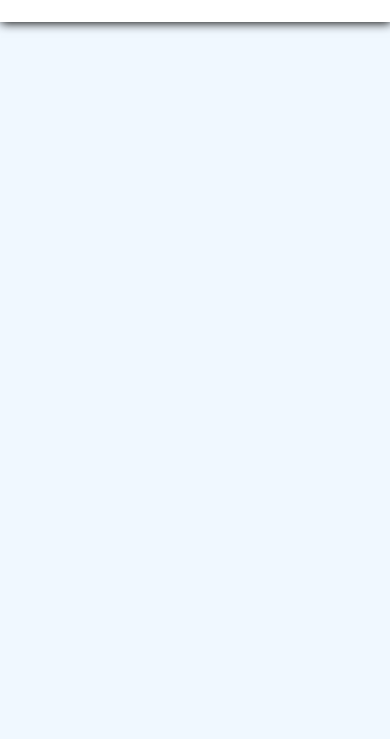
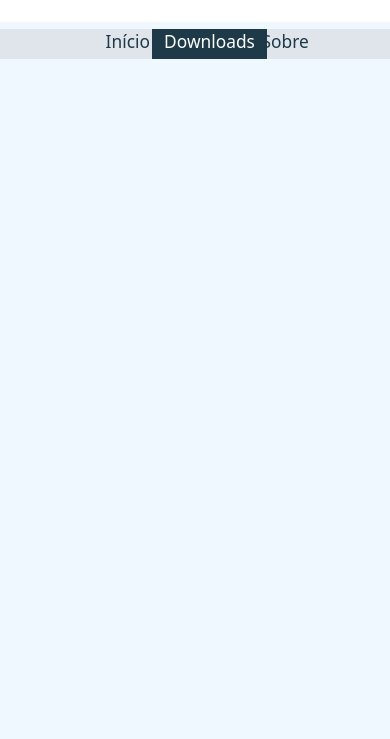
Before and after one commit to brijol/finan-as, a plain HTML site: page htmls/dowloads.html in a window 390 px wide. Shown: the part 105-844 px from the top of the page. Drawn offline with nearby package versions, Linux system fonts and the light colour scheme.

Commit message:
Atualizações

```diff
--- a/htmls/dowloads.html
+++ b/htmls/dowloads.html
@@ -22,6 +22,12 @@
                     menu
             </span>
         </div>
+
+        <div class="opço2" id="opçoes2">
+            <a href="../htmls/index.html" class="opp2" id="ini2" ">Início</a>
+            <a href="../htmls/dowloads.html" class="opp2" style="background-color: #1E3947; color: white;" id="dow2"  >Downloads</a>
+            <a href="../htmls/sobre.html" class="opp2" id="so2"  >Sobre</a>
+        </div>
     </div>
 
 </body>
--- a/styles/media_query.css
+++ b/styles/media_query.css
@@ -150,12 +150,12 @@
 
     div#opçoes2 {
         position: absolute;
-        background-color: rgba(255, 255, 255, 0.541);
-        top: 112%;
+        background-color: rgba(128, 128, 128, 0.158);
+        top: 118%;
         left: 0%;
         width: 100%;
 
-        height: 25px;
+        height: 30px;
         transform: translate(0%, -50%);
         font-family: system-ui, -apple-system, BlinkMacSystemFont, 'Segoe UI', Roboto, Oxygen, Ubuntu, Cantarell, 'Open Sans', 'Helvetica Neue', sans-serif;
         font-size: 13pt;
@@ -171,8 +171,8 @@
         position: absolute;
         color: #1E3947;
         cursor: pointer;
-        padding-left: 9px;
-        padding-right: 9px;
+        padding-left: 12px;
+        padding-right: 12px;
         height: 100%;
 
         text-decoration: none;
@@ -195,7 +195,7 @@
 
     a#ini2 {
         position: absolute;
-        left: 25%;
+        left: 24%;
     }
 
     a.opp {
--- a/styles/style.css
+++ b/styles/style.css
@@ -11,7 +11,7 @@ div#rodape {
     height: 15%;
 
     background-color: white;
-    box-shadow: 1px 1px 10px black;
+
 }
 
 img#logo {
```
Also changed, not shown: htmls/index.html (+1 -1 lines), htmls/sobre.html (+6 -0 lines).
